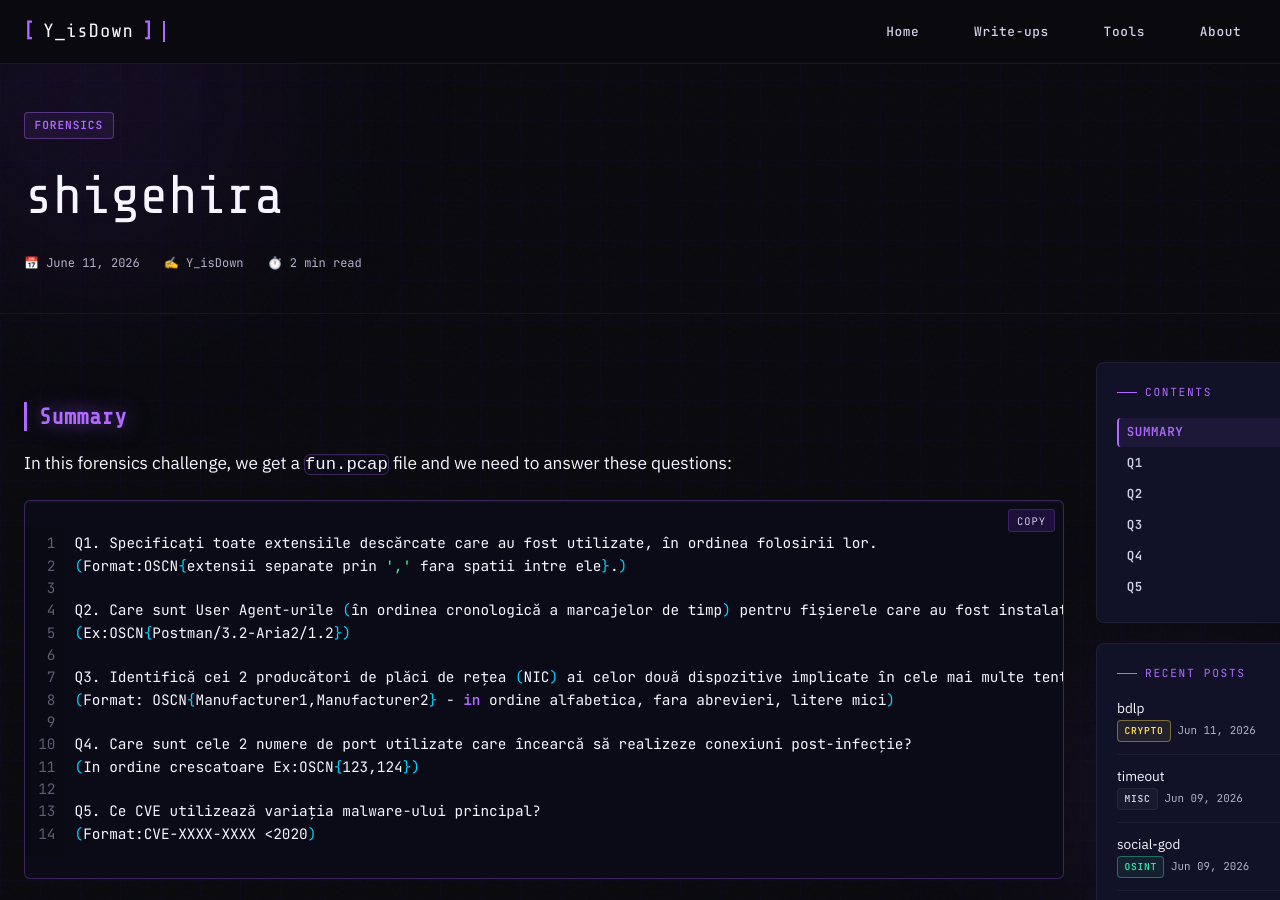
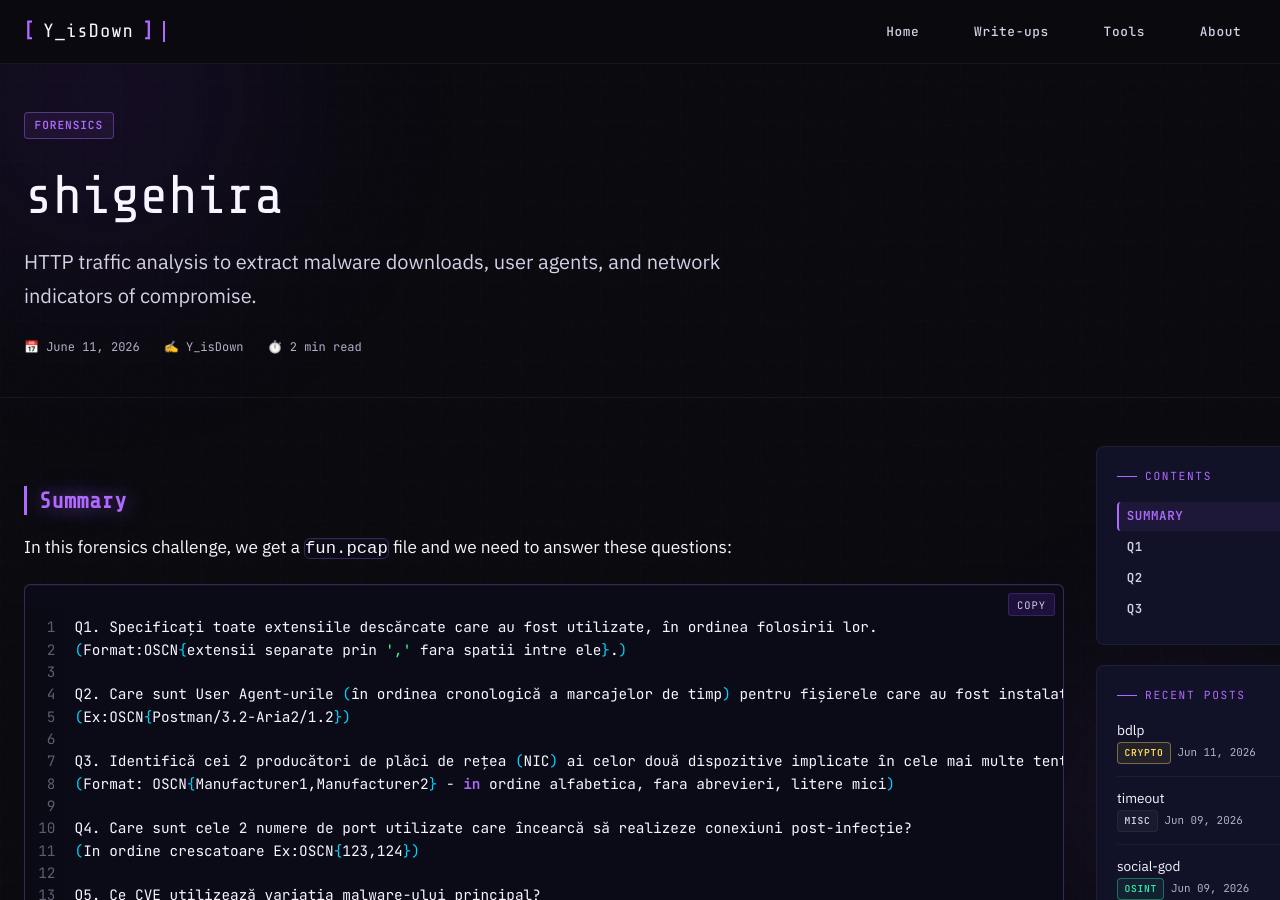
Before and after one commit to yisdown/yisdown.github.io, a Jekyll site: the page built from _posts/OSC2026_natioanala/2026-06-09-shigehira.md, in a window 1280 px wide and 900 px high. Built offline with Jekyll 4.4.1, drawn with Linux system fonts in a browser that asks for light colours; some of the changed text lies outside the part shown.

Commit message:
Update v0.6

```diff
--- a/_posts/OSC2026_natioanala/2026-06-09-shigehira.md
+++ b/_posts/OSC2026_natioanala/2026-06-09-shigehira.md
@@ -6,7 +6,7 @@ categories: [Forensics]
 difficulty: Easy
 platform: OSC2026 nationala
 tags: [forensics, network]
-excerpt: ""
+excerpt: "HTTP traffic analysis to extract malware downloads, user agents, and network indicators of compromise."
 ---
 
 ## Summary
@@ -65,11 +65,3 @@ This part is very easy questions. We can use this filter `arp || eth.addr` or ju
 This is the code name for `hewlett-packard` and `netgear`
 
 Answer: `OSCN{hewlett-packard,netgear}`
-
-## Q4
-
-Answer: ``
-
-## Q5
-
-Answer: ``
```
